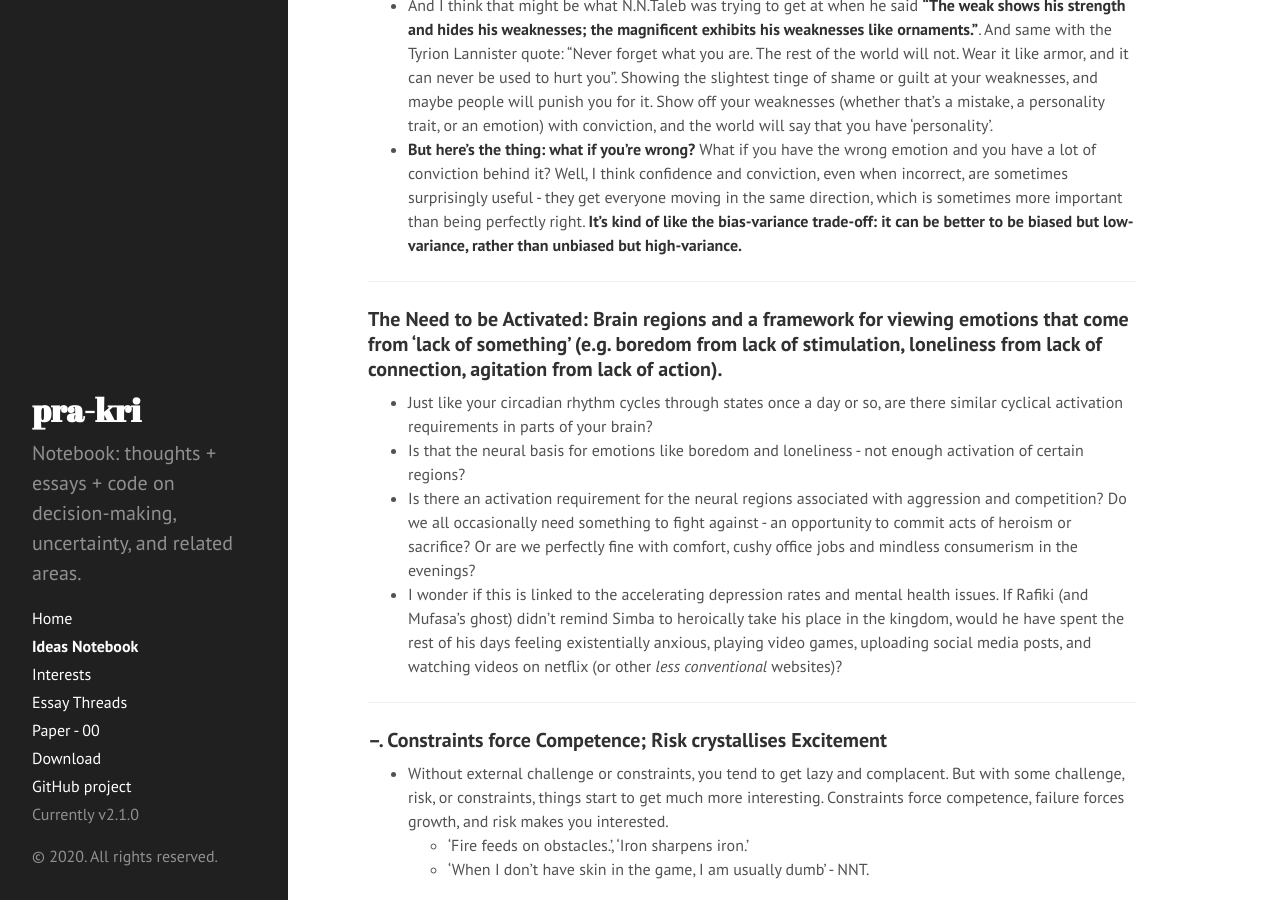
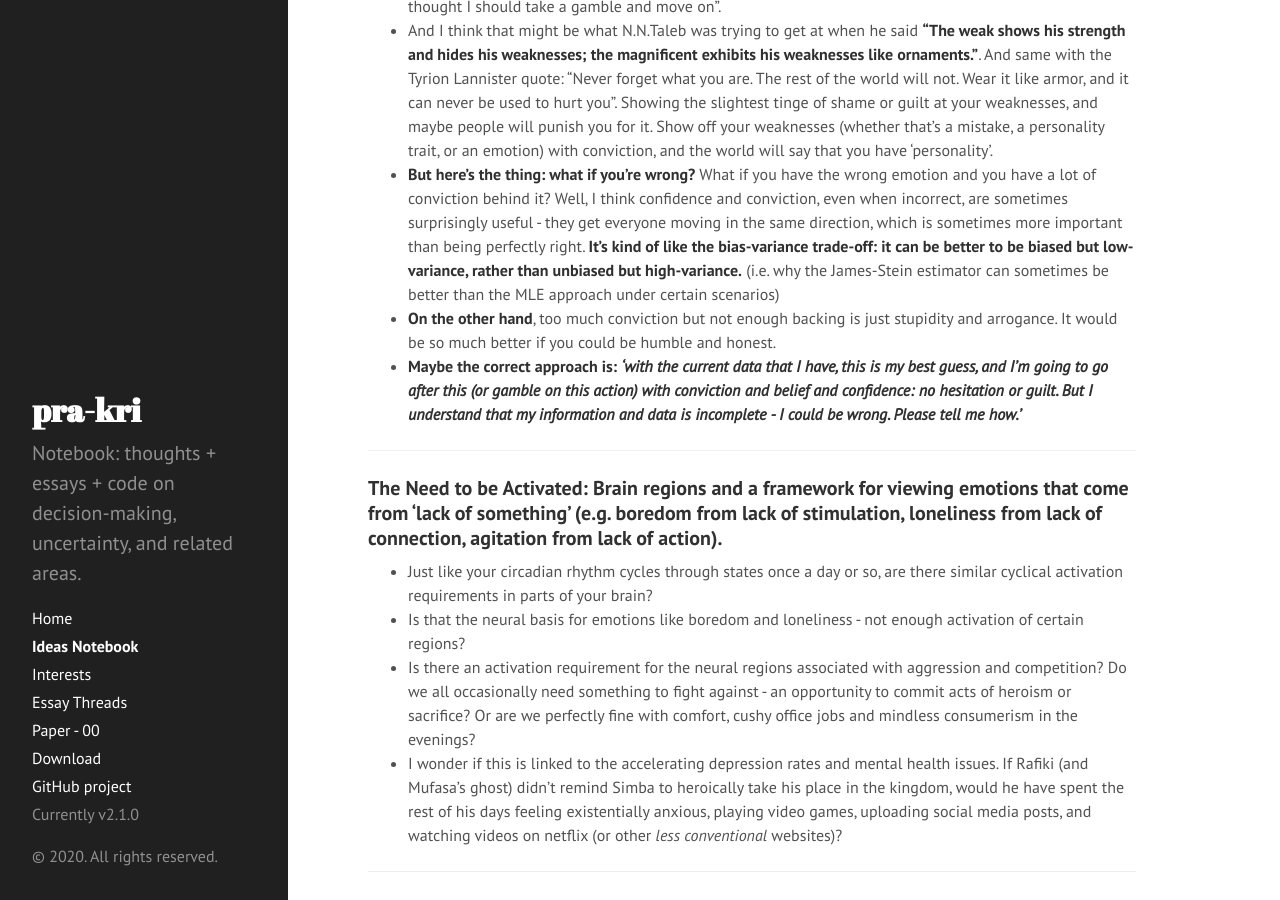
Before and after one commit to pra-kri/pra-kri.github.io, a Jekyll site: the page built from IdeasNotebook.md, in a window 1280 px wide and 900 px high, scrolled down 1933 px. Built offline with Jekyll 4.4.1, drawn with Linux system fonts in a browser that asks for light colours; some of the changed text lies outside the part shown.

Commit message:
Update IdeasNotebook.md

```diff
--- a/IdeasNotebook.md
+++ b/IdeasNotebook.md
@@ -34,7 +34,9 @@ Maybe the solution is to work in small selective teams with autonomy and shared
 * All of this leads me to think that the main profitable way to convey your beliefs and emotions is to do it with conviction - including your past beliefs and mistakes. **Talk about your emotions with shame? You'll get treated like they are shameful and negative. Talk about them with conviction? You'll get treated like you have 'character and personality'.**
 * For job interviews this means you can't be *ashamed* of your past failures. You can't feel bad about your sub-par grades, or you getting fired, or you quitting too soon, or anything like that. You have to play it off with conviction: "I couldn't force myself to study stupid topics, so I spent all my time reading other stuff", "I was arrogant and I thought I could take a risk by working on other stuff", "I hate being underutilised, and I thought I should take a gamble and move on".
 * And I think that might be what N.N.Taleb was trying to get at when he said **"The weak shows his strength and hides his weaknesses; the magnificent exhibits his weaknesses like ornaments."**. And same with the Tyrion Lannister quote: "Never forget what you are. The rest of the world will not. Wear it like armor, and it can never be used to hurt you". Showing the slightest tinge of shame or guilt at your weaknesses, and maybe people will punish you for it. Show off your weaknesses (whether that's a mistake, a personality trait, or an emotion) with conviction, and the world will say that you have 'personality'.
-* **But here's the thing: what if you're wrong?** What if you have the wrong emotion and you have a lot of conviction behind it? Well, I think confidence and conviction, even when incorrect, are sometimes surprisingly useful - they get everyone moving in the same direction, which is sometimes more important than being perfectly right. **It's kind of like the bias-variance trade-off: it can be better to be biased but low-variance, rather than unbiased but high-variance.**
+* **But here's the thing: what if you're wrong?** What if you have the wrong emotion and you have a lot of conviction behind it? Well, I think confidence and conviction, even when incorrect, are sometimes surprisingly useful - they get everyone moving in the same direction, which is sometimes more important than being perfectly right. **It's kind of like the bias-variance trade-off: it can be better to be biased but low-variance, rather than unbiased but high-variance.** (i.e. why the James-Stein estimator can sometimes be better than the MLE approach under certain scenarios)
+* **On the other hand**, too much conviction but not enough backing is just stupidity and arrogance. It would be so much better if you could be humble and honest.
+* **Maybe the correct approach is: *'with the current data that I have, this is my best guess, and I'm going to go after this (or gamble on this action) with conviction and belief and confidence: no hesitation or guilt. But I understand that my information and data is incomplete - I could be wrong. Please tell me how.'***
 
 ---
 
```
Also changed, not shown: other parts of IdeasNotebook.md (+1 -1 lines).
